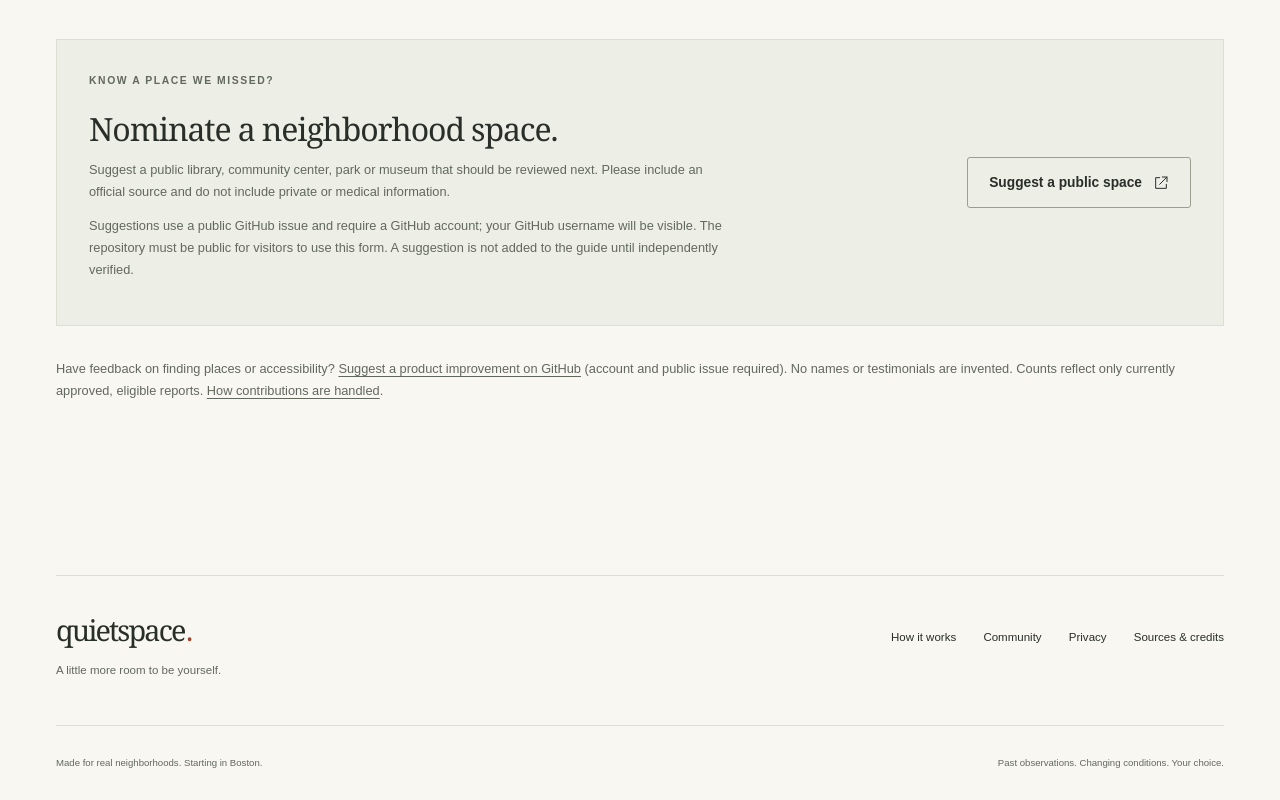
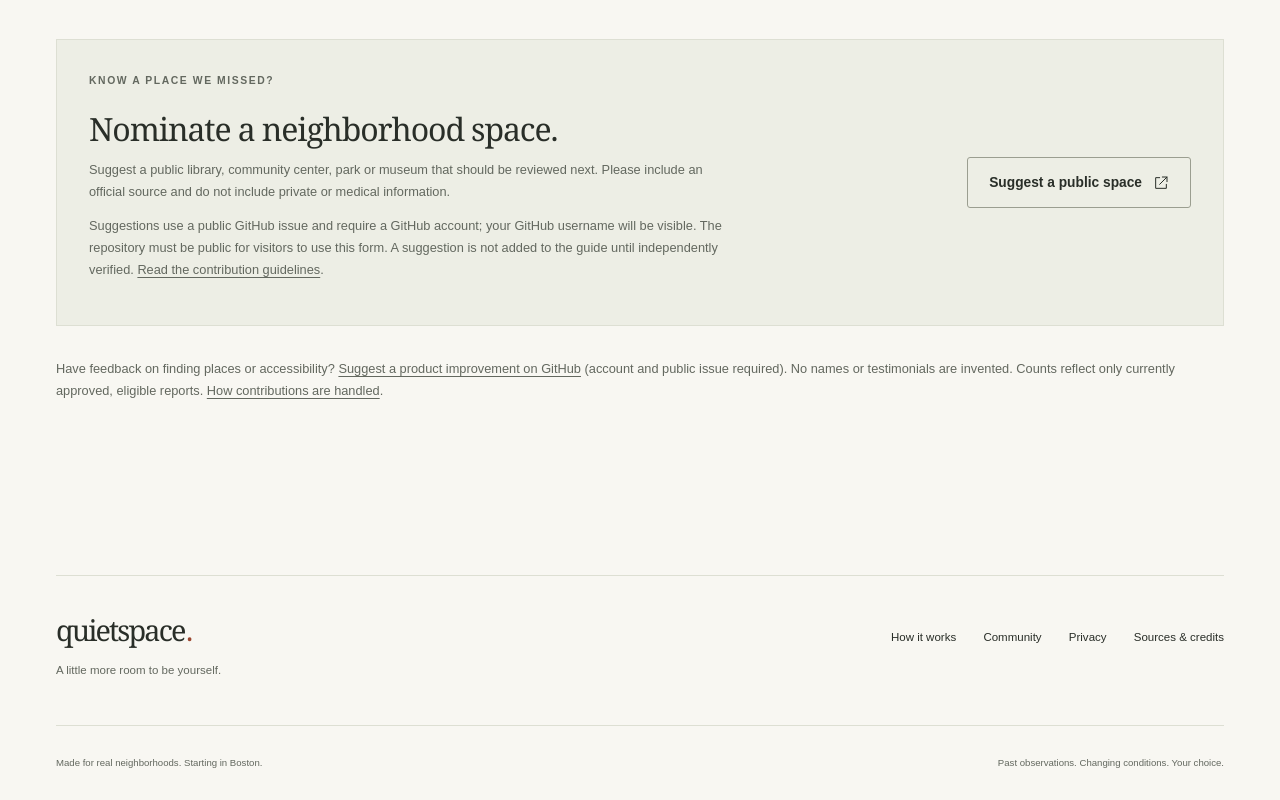
Before and after one commit to cx-57/QuietSpace, a Next.js app: page /community in a window 1280 px wide. Shown: the part 2839-3639 px from the top of the page. Built offline with nearby package versions, Linux system fonts and the light colour scheme.

Commit message:
Document community contributions and privacy (#4)
* Add responsible community contribution and source-verification guidelines

* Link source and privacy contribution rules from Community hub

* Make responsible contribution guidelines discoverable

```diff
--- a/src/app/community/page.tsx
+++ b/src/app/community/page.tsx
@@ -45,7 +45,7 @@ export default async function CommunityPage() {
       </div>
     </section>
     <section className="community-suggest" aria-labelledby="suggest-heading">
-      <div><p className="eyebrow">KNOW A PLACE WE MISSED?</p><h2 id="suggest-heading">Nominate a neighborhood space.</h2><p>Suggest a public library, community center, park or museum that should be reviewed next. Please include an official source and do not include private or medical information.</p><p className="small muted">Suggestions use a public GitHub issue and require a GitHub account; your GitHub username will be visible. The repository must be public for visitors to use this form. A suggestion is not added to the guide until independently verified.</p></div>
+      <div><p className="eyebrow">KNOW A PLACE WE MISSED?</p><h2 id="suggest-heading">Nominate a neighborhood space.</h2><p>Suggest a public library, community center, park or museum that should be reviewed next. Please include an official source and do not include private or medical information.</p><p className="small muted">Suggestions use a public GitHub issue and require a GitHub account; your GitHub username will be visible. The repository must be public for visitors to use this form. A suggestion is not added to the guide until independently verified. <a href="https://github.com/cx-57/QuietSpace/blob/main/CONTRIBUTING.md">Read the contribution guidelines</a>.</p></div>
       <a className="button secondary" href="https://github.com/cx-57/QuietSpace/issues/new?template=suggest-place.yml" rel="noopener noreferrer">Suggest a public space <Icon name="external" size={16} /></a>
     </section>
     <p className="small muted">Have feedback on finding places or accessibility? <a href="https://github.com/cx-57/QuietSpace/issues/new?template=community-feedback.yml">Suggest a product improvement on GitHub</a> (account and public issue required). No names or testimonials are invented. Counts reflect only currently approved, eligible reports. <Link href="/privacy">How contributions are handled</Link>.</p>
```
Also changed, not shown: 2 other files (tests, documents, lock files or other folders).
